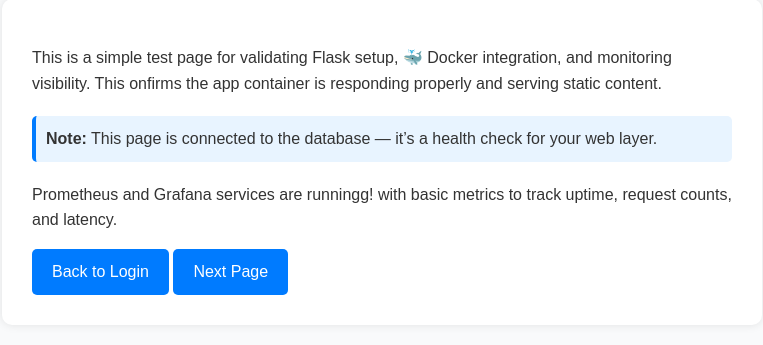
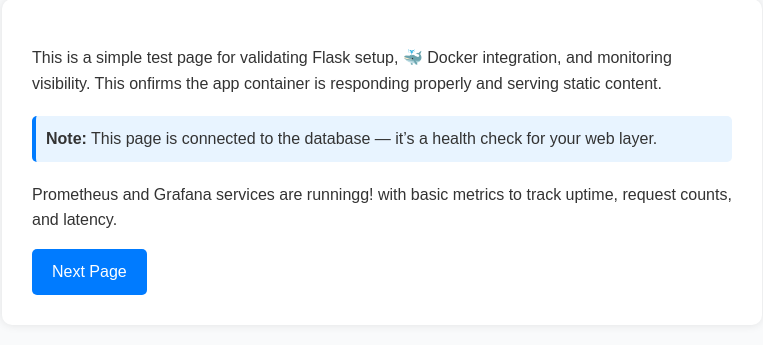
Before and after one commit to codest40/project-cicd-lumen-web, a Flask app: page /test in a window 1280 px wide. Shown: the part 135-480 px from the top of the page, without its empty margins (258-1021 px from the left). Run offline with Flask 3, Linux system fonts and the light colour scheme.

Commit message:
Second commit

```diff
--- a/lumen_web/templates/test.html
+++ b/lumen_web/templates/test.html
@@ -60,7 +60,6 @@
       with basic metrics to track uptime, request counts, and latency.
     </p>
 
-    <a href="/dashboard" class="btn">Back to Login</a>
     <a href="/" class="btn">Next Page</a>
   </div>
 </body>
```
